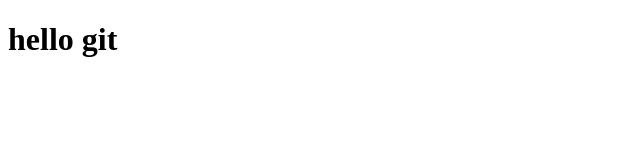
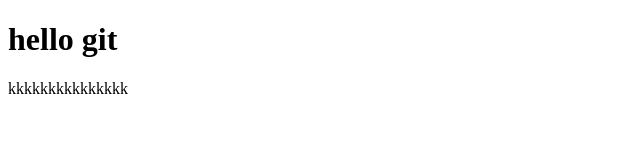
Before and after one commit to Alok-jena-tech/myrepo, a plain HTML site: page index.html in a window 1280 px wide. Shown: the whole page, without its empty margins (0-640 px from the left). Drawn offline with Linux system fonts and the light colour scheme.

Commit message:
this is v2

```diff
--- a/index.html
+++ b/index.html
@@ -7,5 +7,6 @@
 </head>
 <body>
     <h1>hello git</h1>
+    <p>kkkkkkkkkkkkkkk</p>
 </body>
 </html>
```
